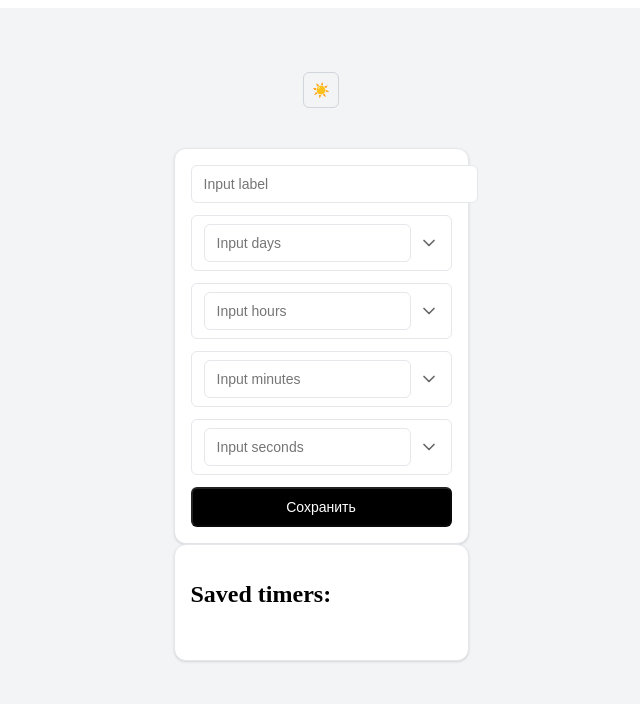
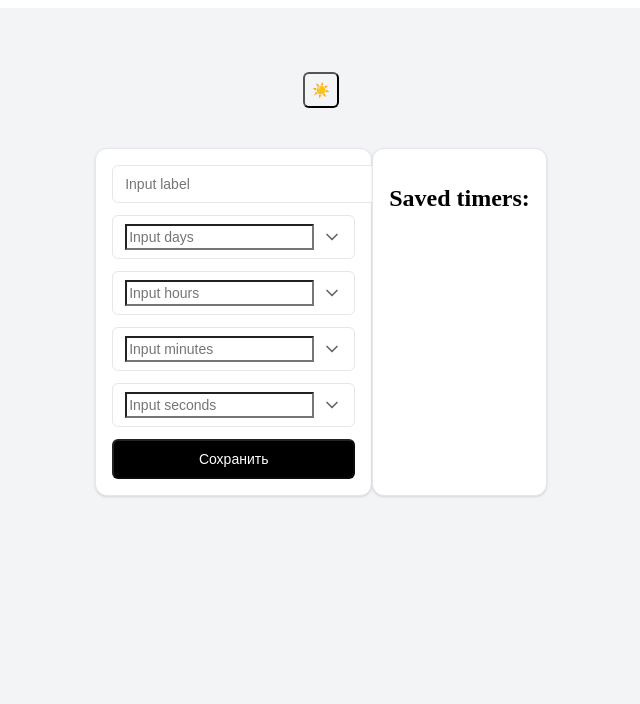
Before and after one commit to shifteee/timer-app, a Vue app: page / in a window 1280 px wide. Shown: the top 704 px of the page, without its empty margins (319-959 px from the left). Built offline with nearby package versions, Linux system fonts and the light colour scheme.

Commit message:
better BEM implementation

```diff
--- a/src/App.vue
+++ b/src/App.vue
@@ -5,13 +5,13 @@ import ThemeSwitcher from './Components/atoms/ThemeSwitcher/ThemeSwitcher.vue';
 </script>
 <template>
     <main class="app">
-        <header class="app-header">
+        <header class="app__header">
             <ThemeSwitcher />
         </header>
 
-        <div class="app__grid">
+        <div class="app__wrapper timers">
             <Form />
-            <Timers />
+            <Timers/>
         </div>
     </main>
 </template>
@@ -35,25 +35,7 @@ import ThemeSwitcher from './Components/atoms/ThemeSwitcher/ThemeSwitcher.vue';
         gap-6;
 }
 
-.app__title {
-    @apply text-3xl
-        font-semibold
-        text-gray-800
-        dark:text-gray-100;
-}
-
-.theme-switcher {
-    @apply text-sm
-        px-3
-        py-1
-        rounded-md
-        border
-        border-gray-300
-        dark:border-gray-600
-        text-gray-700
-        dark:text-gray-200
-        hover:bg-gray-200
-        dark:hover:bg-gray-700
-        transition;
+.app__wrapper {
+    @apply flex
 }
 </style>
--- a/src/Components/organisms/TimerForm/TimerForm.vue
+++ b/src/Components/organisms/TimerForm/TimerForm.vue
@@ -53,6 +53,7 @@ async function save() {
                 type="text"
                 v-model="label"
                 placeholder="Input label"
+                class="timer-form__input"
             />
         </div>
         <Selector
@@ -79,6 +80,7 @@ async function save() {
             class="timer-form__item"
         >
             <button
+                class="timer-form__submit"
                 :disabled="isDisabled"
                 @click="save"
             >
@@ -103,7 +105,7 @@ async function save() {
         gap-3;
 }
 
-.timer-form__item input {
+.timer-form__input {
     @apply w-full
         border
         border-gray-200
@@ -116,7 +118,7 @@ async function save() {
         focus:ring-gray-300;
 }
 
-.timer-form__item button {
+.timer-form__submit {
     @apply w-full
         bg-black
         text-white
```
